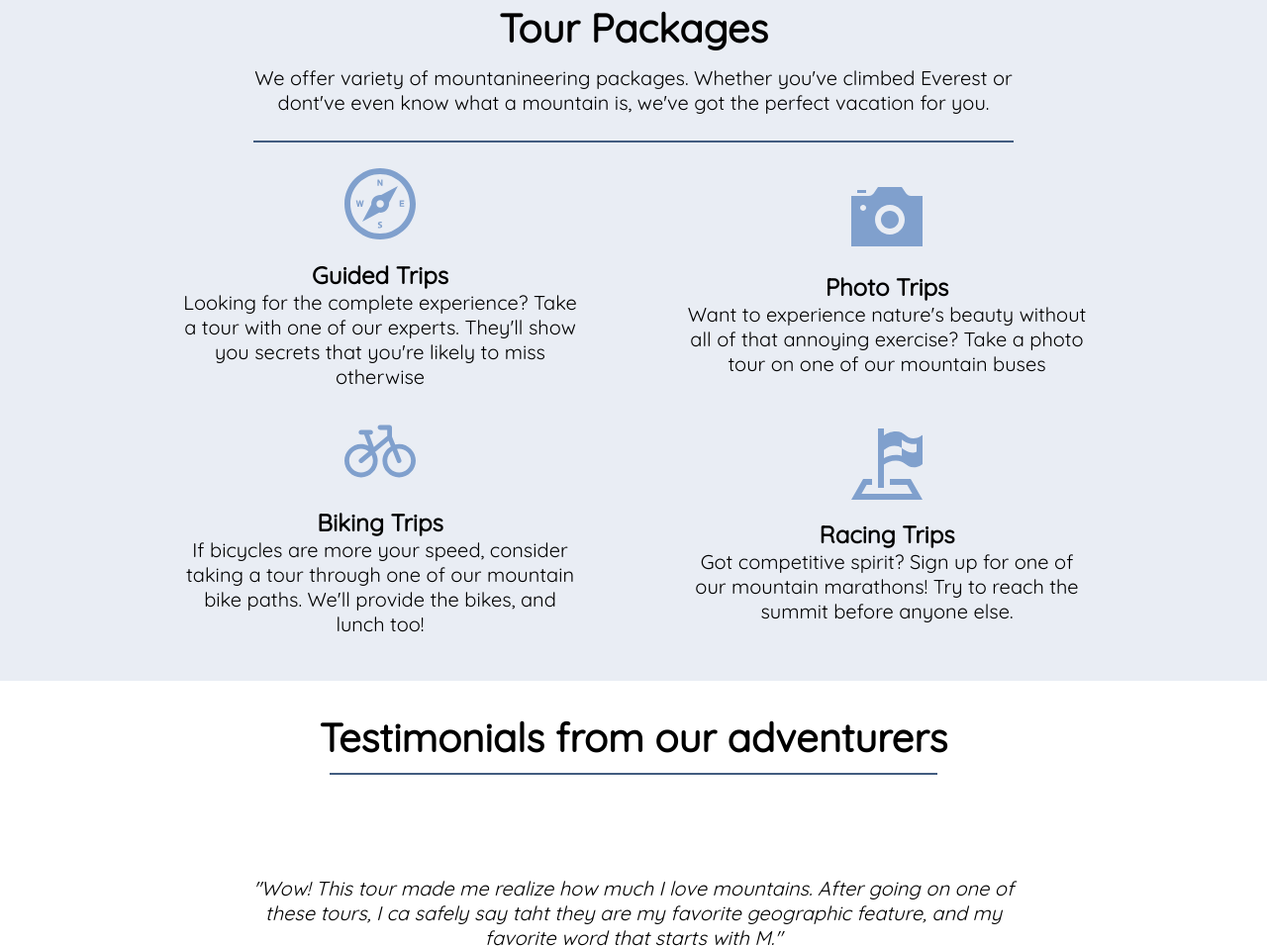
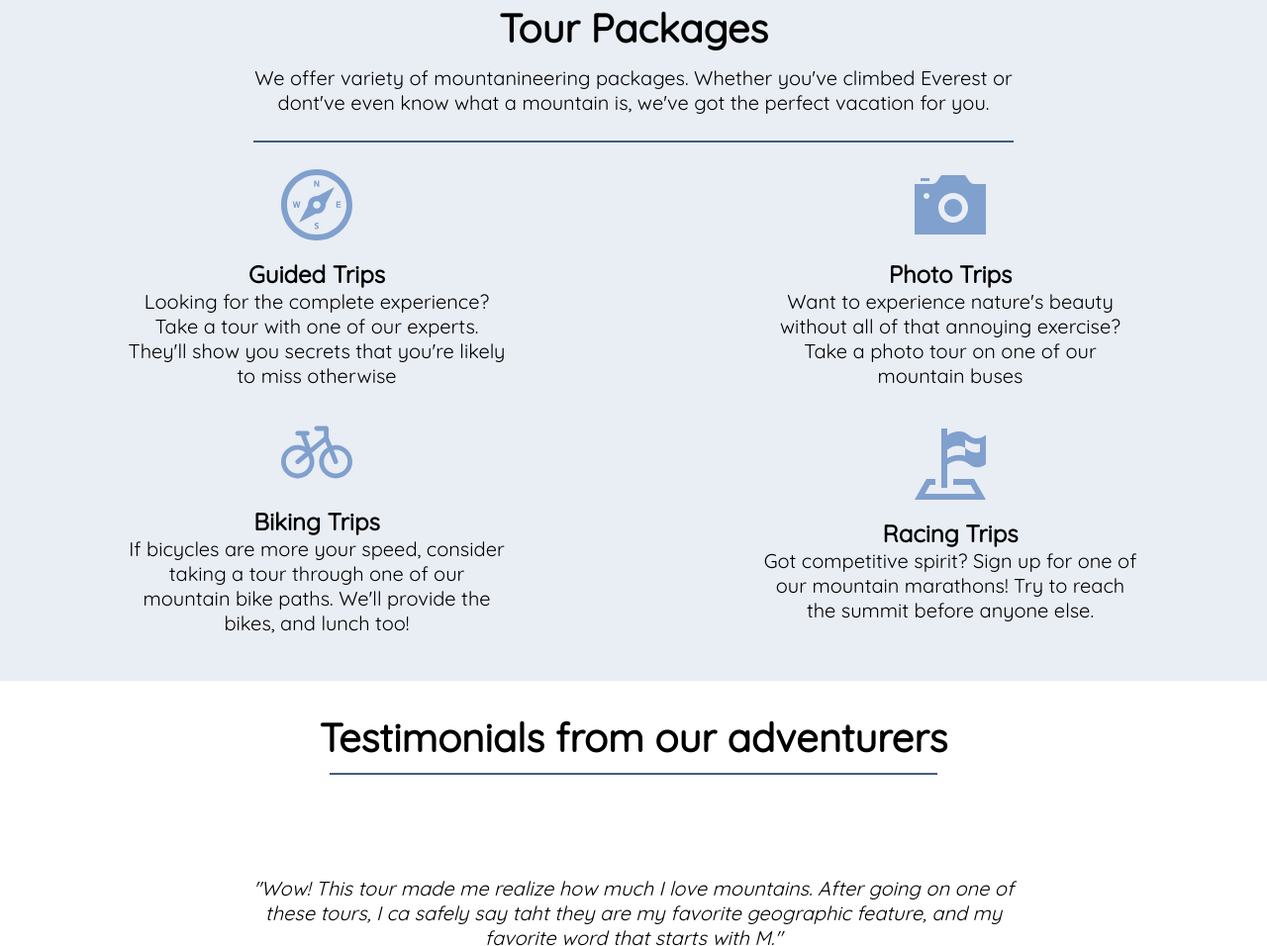
Before and after one commit to rookiemonkey/mountaintravel, a website: page index.html in a window 1280 px wide. Shown: the part 1779-2735 px from the top of the page at 99% size. Drawn offline with Linux system fonts and the light colour scheme.

Commit message:
fixing styles

```diff
--- a/assets/sass/_main.scss
+++ b/assets/sass/_main.scss
@@ -16,7 +16,7 @@ $identifier3: 2px solid green;
 
 @import "./header.scss";
 @import "./destinations.scss";
-@import "./tourPacakges.scss";
+@import "./packages.scss";
 @import "./testimonials.scss";
 @import "./learnMore.scss";
 @import "./footer.scss";
--- a/assets/sass/tourPacakges.scss
+++ b/assets/sass/packages.scss
@@ -23,25 +23,21 @@ article.tourPackages {
     }
 
     div.tourPackages {
-        display: flex;
-        flex-wrap: wrap;
-        padding: 0px 10% 0px 10%;
 
         div.package {
             height: 250px;
-            padding: 0px 5% 0px 5%;
+            padding: 0px 10%;
             display: flex;
-            flex-flow: column wrap;
+            flex-direction: column;
             justify-content: center;
             align-items: center;
-            flex-basis: 50%;
-            text-align: center;
 
             h2 {
                 margin-top: 5%;
             }
 
             span {
+                text-align: center;
                 font-size: 1.25rem;
             }
         }
--- a/index.html
+++ b/index.html
@@ -77,17 +77,19 @@
         or
         dont've even know what a mountain is, we've got the perfect vacation for you.</span>
       <hr>
-      <div class="tourPackages">
-        <div class="package">
+      <div class="tourPackages container-fluid">
+        <div class="row">
+          <div class="package col-sm-12 col-md-6">
             <svg fill="#80A0CD" xmlns="http://www.w3.org/2000/svg" width="72" height="72" viewBox="0 0 24 24">
               <path
                 d="M12 2c5.514 0 10 4.486 10 10s-4.486 10-10 10-10-4.486-10-10 4.486-10 10-10zm0-2c-6.627 0-12 5.373-12 12s5.373 12 12 12 12-5.373 12-12-5.373-12-12-12zm6 5.999l-5.621 2.986c-.899-.104-1.806.191-2.474.859-.662.663-.95 1.561-.862 2.428l-3.043 5.728 5.724-3.042c.884.089 1.772-.205 2.432-.865.634-.634.969-1.524.859-2.473l2.985-5.621zm-5.97 7.22c-.689 0-1.25-.559-1.25-1.249-.001-.691.559-1.251 1.25-1.25.69 0 1.25.56 1.25 1.25-.001.689-.56 1.249-1.25 1.249zm.79-9.409v2.108h-.457l-.004-.007-.801-1.355v1.362h-.436v-2.108h.454l.808 1.365v-1.365h.436zm6.235 8.734v-.48h.957v-.384h-.957v-.417h1.043v-.413h-1.507v2.108h1.529v-.414h-1.065zm-12.998-1.694l-.315 1.395-.329-1.395h-.43l-.334 1.377-.304-1.377h-.465l.527 2.098.003.011h.463l.32-1.378.326 1.378h.455l.538-2.108h-.455zm5.188 9.209c.119.066.358.132.601.132.582 0 .853-.302.853-.657 0-.302-.173-.497-.547-.636-.277-.106-.394-.166-.394-.302 0-.106.101-.204.309-.204.204 0 .358.06.44.101l.106-.384c-.126-.06-.299-.107-.541-.107-.497 0-.802.274-.802.636 0 .312.232.507.585.632.255.089.355.167.355.296 0 .142-.116.233-.337.233-.204 0-.405-.066-.531-.133l-.097.393z" />
             </svg>
             <h2 class="packageHeader">Guided Trips</h2>
-          <span>Looking for the complete experience? Take a tour with one of our experts. They'll show you secrets that
+            <span>Looking for the complete experience? Take a tour with one of our experts. They'll show you secrets
+              that
               you're likely to miss otherwise</span>
           </div>
-        <div class="package">
+          <div class="package col-sm-12 col-md-6">
             <svg fill="#80A0CD" xmlns="http://www.w3.org/2000/svg" width="72" height="72" viewBox="0 0 24 24">
               <path
                 d="M5 4h-3v-1h3v1zm8 6c-1.654 0-3 1.346-3 3s1.346 3 3 3 3-1.346 3-3-1.346-3-3-3zm11-5v17h-24v-17h5.93c.669 0 1.293-.334 1.664-.891l1.406-2.109h8l1.406 2.109c.371.557.995.891 1.664.891h3.93zm-19 4c0-.552-.447-1-1-1s-1 .448-1 1 .447 1 1 1 1-.448 1-1zm13 4c0-2.761-2.239-5-5-5s-5 2.239-5 5 2.239 5 5 5 5-2.239 5-5z" />
@@ -96,9 +98,9 @@
             <span>Want to experience nature's beauty without all of that annoying exercise? Take a photo tour on one of
               our mountain buses</span>
           </div>
-        <div class="package">
-          <svg fill="#80A0CD" xmlns="http://www.w3.org/2000/svg" version="1.1" class="bicycle-15" width="72" height="72"
-            viewBox="0 0 15 15">
+          <div class="package col-sm-12 col-md-6">
+            <svg fill="#80A0CD" xmlns="http://www.w3.org/2000/svg" version="1.1" class="bicycle-15" width="72"
+              height="72" viewBox="0 0 15 15">
               <path class="path4668"
                 d="&#10;&#9;M7.5,2c-0.6761-0.01-0.6761,1.0096,0,1H9v1.2656l-2.8027,2.334L5.2226,4H5.5c0.6761,0.01,0.6761-1.0096,0-1h-2&#10;&#9;c-0.6761-0.01-0.6761,1.0096,0,1h0.6523L5.043,6.375C4.5752,6.1424,4.0559,6,3.5,6C1.5729,6,0,7.5729,0,9.5S1.5729,13,3.5,13&#10;&#9;S7,11.4271,7,9.5c0-0.6699-0.2003-1.2911-0.5293-1.8242L9.291,5.3262l0.4629,1.1602C8.7114,7.0937,8,8.2112,8,9.5&#10;&#9;c0,1.9271,1.5729,3.5,3.5,3.5S15,11.4271,15,9.5S13.4271,6,11.5,6c-0.2831,0-0.5544,0.0434-0.8184,0.1074L10,4.4023V2.5&#10;&#9;c0-0.2761-0.2239-0.5-0.5-0.5H7.5z M3.5,7c0.5923,0,1.1276,0.2119,1.5547,0.5527l-1.875,1.5625&#10;&#9;c-0.5109,0.4273,0.1278,1.1945,0.6406,0.7695l1.875-1.5625C5.8835,8.674,6,9.0711,6,9.5C6,10.8866,4.8866,12,3.5,12S1,10.8866,1,9.5&#10;&#9;S2.1133,7,3.5,7L3.5,7z M11.5,7C12.8866,7,14,8.1134,14,9.5S12.8866,12,11.5,12S9,10.8866,9,9.5c0-0.877,0.4468-1.6421,1.125-2.0879&#10;&#9;l0.9102,2.2734c0.246,0.6231,1.1804,0.2501,0.9297-0.3711l-0.9082-2.2695C11.2009,7.0193,11.3481,7,11.5,7L11.5,7z" />
             </svg>
@@ -106,14 +108,16 @@
             <span>If bicycles are more your speed, consider taking a tour through one of our mountain bike paths. We'll
               provide the bikes, and lunch too!</span>
           </div>
-        <div class="package">
+          <div class="package col-sm-12 col-md-6">
             <svg fill="#80A0CD" xmlns="http://www.w3.org/2000/svg" width="72" height="72" viewBox="0 0 24 24">
               <path
                 d="M24 2.19v9.773s-1.195 1.104-2.919 1.104c-2.668 0-3.089-2.237-6.081-2.237-1.579 0-3.038.7-4 1.365v7.805h-2v-20h2v2.376c.678-.58 2.275-1.376 3.988-1.376 3.17 0 3.231 2.352 5.962 2.352 1.733 0 3.05-1.162 3.05-1.162zm-2 2.96c-.334.063-.68.109-1.05.109-1.875 0-3.152-.889-3.937-1.504v2.808c-1.71-1.211-4.177-.952-6.013.651v2.769c.985-.536 2.392-1.088 4-1.088.883 0 1.4.113 2.016.34l-.002-.001v-2.67c1.004.663 3.133 2.262 4.986 1.27v-2.684zm-2 11.85h-7v2h5.84l1.714 3h-17.108l1.714-3h1.84v-2h-3l-4 7h24l-4-7z" />
             </svg>
             <h2 class="packageHeader">Racing Trips</h2>
-          <span>Got competitive spirit? Sign up for one of our mountain marathons! Try to reach the summit before anyone
+            <span>Got competitive spirit? Sign up for one of our mountain marathons! Try to reach the summit before
+              anyone
               else.</span>
+          </div>
         </div>
       </div>
     </article>
```
Also changed, not shown: assets/css/main.css. Lines whose indentation alone changed are shown as unchanged.
